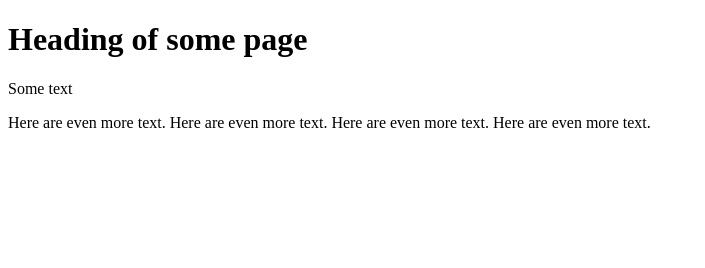
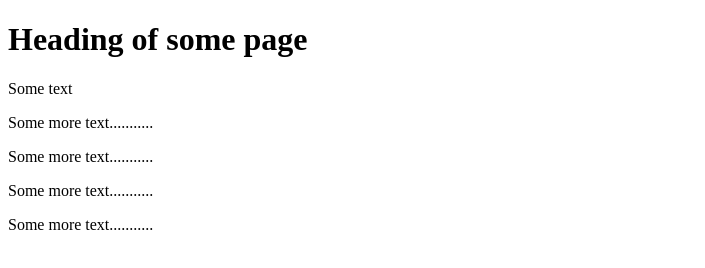
Before and after one commit to vinceneil666/generic-webpage, a plain HTML site: page index.html in a window 1280 px wide. Shown: the whole page, without its empty margins (0-705 px from the left). Drawn offline with Linux system fonts and the light colour scheme.

Commit message:
mer commit på iakløkndex

```diff
--- a/index.html
+++ b/index.html
@@ -4,9 +4,9 @@
 
 <h1>Heading of some page</h1>
 <p>Some text</p>
-Here are even more text.
-Here are even more text.
-Here are even more text.
-Here are even more text.
+<p>Some more text...........</p>
+<p>Some more text...........</p>
+<p>Some more text...........</p>
+<p>Some more text...........</p>
 </body>
 </html>
```
